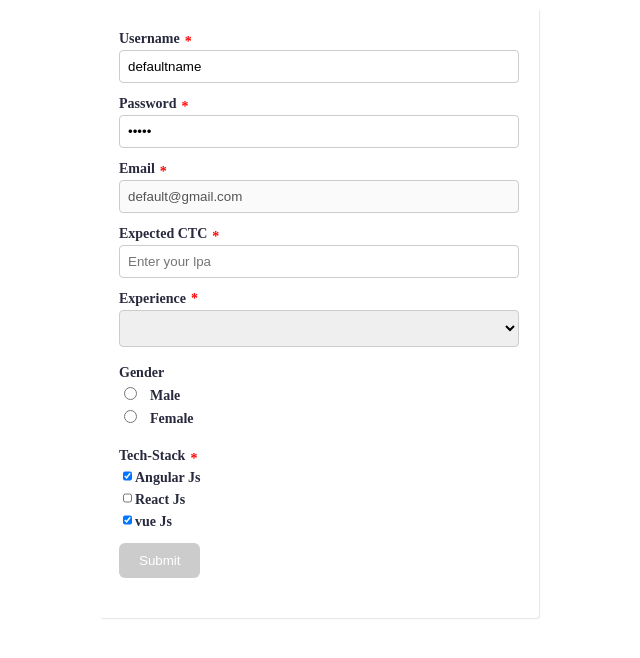
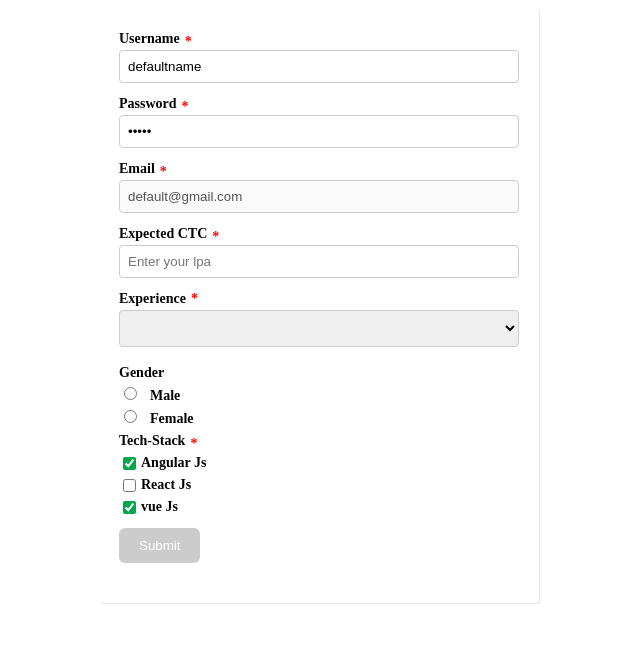
Before and after one commit to vishnuroshan/Angular-Forms, an Angular app: page / in a window 1280 px wide. Shown: the top 658 px of the page, without its empty margins (321-961 px from the left). Built offline with nearby package versions, Linux system fonts and the light colour scheme.

Commit message:
CSS ACCENT COLOR

```diff
--- a/src/app/checkbox/checkbox.component.scss
+++ b/src/app/checkbox/checkbox.component.scss
@@ -2,8 +2,9 @@
   margin-bottom: 10px;
 
   label {
+    align-items: center;
     margin-bottom: 5px;
-    color: #28293d;
+    color: #040404;
     font-size: 14px;
     font-weight: bold;
     font-family: Staff;
@@ -25,17 +26,8 @@
   }
 
   input[type="checkbox"] {
-    width: 9px;
-    height: 12px;
-  }
-
-  .checkbox-option {
-    display: flex;
-    align-items: center;
-    margin-bottom: 5px;
-
-    input[type="checkbox"] {
-      margin-right: 5px;
-    }
+    accent-color: #00A64B;
+    margin-right: 5px;
+    vertical-align: middle;
   }
 }
--- a/src/app/dropdown/dropdown.component.scss
+++ b/src/app/dropdown/dropdown.component.scss
@@ -4,7 +4,7 @@
   margin-bottom: 15px;
 
   label {
-    color: #28293d;
+    color: #040404;
     font-size: 14px;
     font-weight: bold;
     font-family: Staff;
--- a/src/app/radio/radio.component.scss
+++ b/src/app/radio/radio.component.scss
@@ -1,10 +1,10 @@
 .radio-wrapper {
   display: flex;
   flex-direction: column;
-  margin-bottom: 15px;
 
   label {
-    color: #28293d;
+    align-items: center;
+    color: #040404;
     font-size: 14px;
     font-weight: bold;
     font-family: Staff;
@@ -28,4 +28,8 @@
   div label {
     margin-left: 10px;
   }
+
+  input[type="radio"] {
+    accent-color: #00A64B;
+  }
 }
--- a/src/app/text-input/text-input.component.scss
+++ b/src/app/text-input/text-input.component.scss
@@ -2,7 +2,7 @@
   position: relative;
 
   label {
-    color: #28293d;
+    color: #040404;
     font-size: 14px;
     font-weight: bold;
     font-family: Staff;
@@ -36,6 +36,6 @@
   }
 
   input:focus {
-    border-color: dodgerblue;
+    border-color: #8638E5;
   }
 }
```
